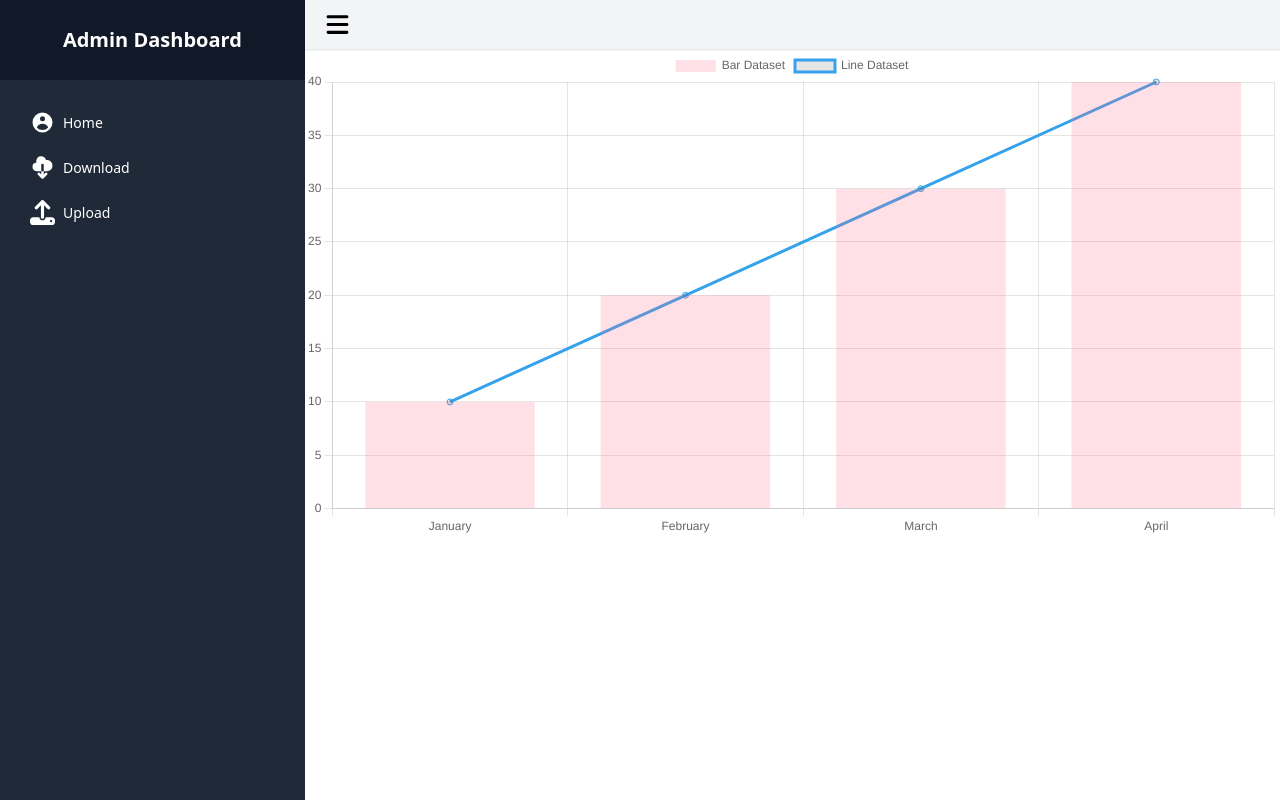
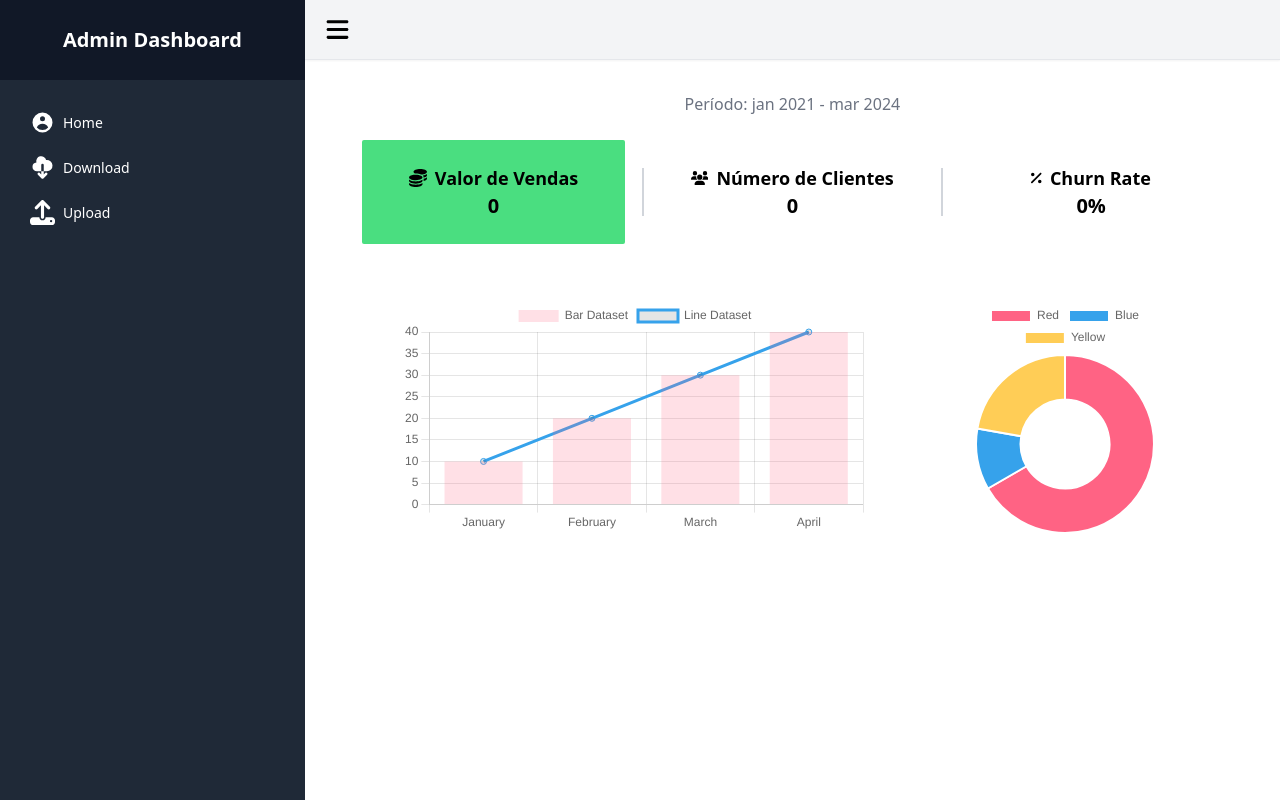
Before and after one commit to GuilhermeMarques1/business-base, a Vue app in the folder frontend/: page / in a window 1280 px wide. Built offline with nearby package versions, Linux system fonts and the light colour scheme.

Commit message:
feat: Add pie chart

```diff
--- /dev/null
+++ b/frontend/src/components/TopClients.vue
@@ -0,0 +1,32 @@
+<script setup lang="ts">
+import Chart, { type ChartItem } from 'chart.js/auto'
+import { onMounted } from 'vue'
+
+const data = {
+  labels: ['Red', 'Blue', 'Yellow'],
+  datasets: [
+    {
+      label: 'My First Dataset',
+      data: [300, 50, 100],
+      backgroundColor: ['rgb(255, 99, 132)', 'rgb(54, 162, 235)', 'rgb(255, 205, 86)'],
+      hoverOffset: 4
+    }
+  ]
+}
+
+const config = {
+  type: 'doughnut',
+  data: data
+}
+
+onMounted(() => {
+  const element = document.getElementById('topClients') as ChartItem
+  new Chart(element, config)
+})
+</script>
+
+<template>
+  <div>
+    <canvas id="topClients"></canvas>
+  </div>
+</template>
--- a/frontend/src/views/HomeView.vue
+++ b/frontend/src/views/HomeView.vue
@@ -1,6 +1,8 @@
 <script setup lang="ts">
 import MonthChart from '@/components/MonthChart.vue'
 import IconHamburguer from '@/components/icons/IconHamburguer.vue'
+import BoxIndicator from '@/components/BoxIndicator.vue'
+import TopClients from '@/components/TopClients.vue'
 
 const props = defineProps<{
   toggleSideBar?: Function
@@ -16,15 +18,23 @@ const handleClick = () => {
 <template>
   <div class="w-screen h-screen flex flex-col">
     <header
-      class="h-[50px] bg-gray-100 flex items-center shadow-sm px-[20px] w-full py-[10px] z-10 border-b"
+      class="h-[80px] bg-gray-100 flex items-center shadow-sm px-[20px] w-full py-[10px] z-10 border-b"
     >
       <div class="cursor-pointer w-[30px]" @click="handleClick">
         <IconHamburguer />
       </div>
     </header>
 
-    <main>
-      <MonthChart />
+    <main class="flex flex-col items-center">
+      <BoxIndicator />
+      <div class="flex flex-row gap-20 h-[500px] w-[80%] mt-14">
+        <div class="h-[500px] w-[80%]">
+          <MonthChart />
+        </div>
+        <div class="h-[200px] w-[30%]">
+          <TopClients />
+        </div>
+      </div>
     </main>
   </div>
 </template>
```
